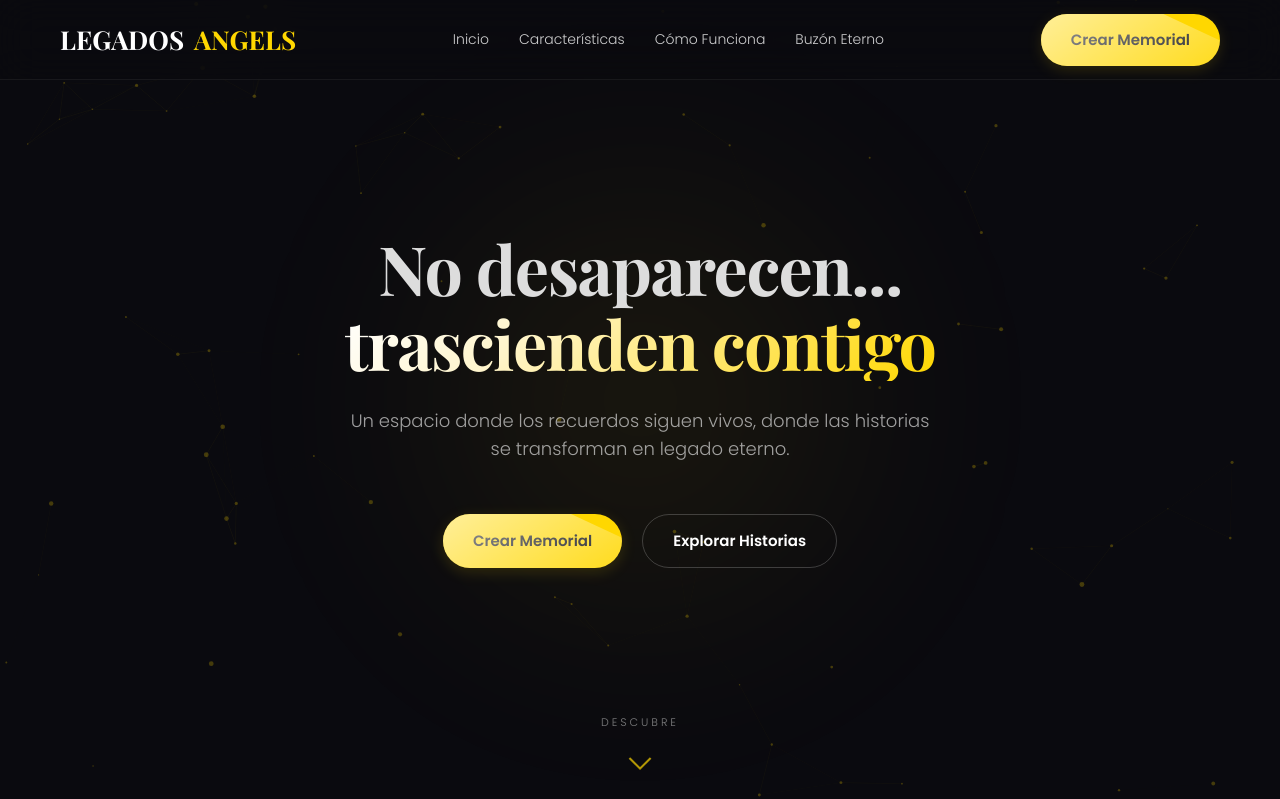
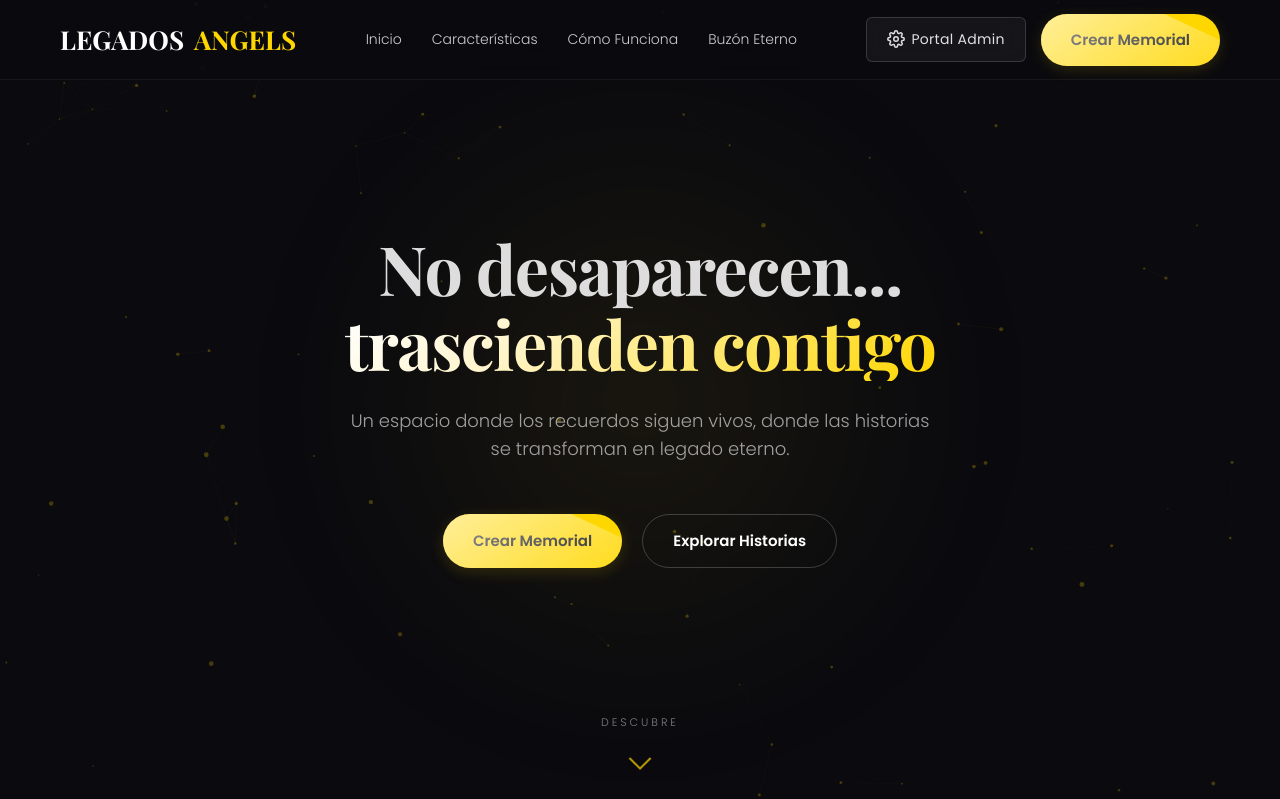
Before and after one commit to robinsongalvis/J-R-06-Legados, a FastAPI app: page / in a window 1280 px wide. Shown: the top 799 px of the page. Run offline with FastAPI, Linux system fonts and the light colour scheme.

Commit message:
Boton listo

```diff
--- a/templates/index.html
+++ b/templates/index.html
@@ -70,6 +70,19 @@
         .btn-secondary { background: transparent; color: #ffffff; border: 1px solid rgba(255, 255, 255, 0.2); }
         .btn-secondary:hover { background: rgba(255, 255, 255, 0.05); border-color: rgba(255, 255, 255, 0.4); transform: translateY(-2px); }
 
+    /* BOTÓN PORTAL ADMIN */
+.btn-erp-admin {
+    display: inline-flex; align-items: center; justify-content: center;
+    padding: 10px 20px; background-color: rgba(255, 255, 255, 0.05); color: #e0e0e0;
+    border: 1px solid rgba(255, 255, 255, 0.15); border-radius: 6px;
+    font-family: var(--font-body, 'Poppins', sans-serif); font-size: 14px; font-weight: 500;
+    text-decoration: none; letter-spacing: 0.3px; backdrop-filter: blur(10px);
+    -webkit-backdrop-filter: blur(10px); transition: all 0.3s cubic-bezier(0.165, 0.84, 0.44, 1); cursor: pointer;
+}
+.btn-erp-admin:hover { background-color: rgba(255, 255, 255, 0.1); color: #ffffff; border-color: rgba(255, 255, 255, 0.4); transform: translateY(-2px); box-shadow: 0 6px 15px rgba(0, 0, 0, 0.2); }
+.btn-erp-admin:active { transform: translateY(0); box-shadow: 0 2px 5px rgba(0, 0, 0, 0.2); }
+
+@media (max-width: 768px) { .btn-erp-admin { display: none !important; } }
         /* NAVEGACIÓN */
         header.main-nav {
             position: fixed; top: 0; width: 100%; height: 80px; background-color: var(--glass-bg);
@@ -316,7 +329,7 @@
 </head>
 <body>
 
-    <header class="main-nav" id="mainNav">
+<header class="main-nav" id="mainNav">
         <a href="#" class="logo"><span>LEGADOS</span> ANGELS</a>
         <ul class="nav-links">
             <li><a href="#inicio">Inicio</a></li>
@@ -324,7 +337,17 @@
             <li><a href="#como-funciona">Cómo Funciona</a></li>
             <li><a href="#buzon">Buzón Eterno</a></li>
         </ul>
-        <a href="#contacto" class="btn btn-gold">Crear Memorial</a>
+
+        <div style="display: flex; gap: 15px; align-items: center;">
+            <a href="/admin/" class="btn-erp-admin">
+                <svg width="18" height="18" viewBox="0 0 24 24" fill="none" stroke="currentColor" stroke-width="2" stroke-linecap="round" stroke-linejoin="round" style="margin-right: 6px;">
+                    <circle cx="12" cy="12" r="3"></circle>
+                    <path d="M19.4 15a1.65 1.65 0 0 0 .33 1.82l.06.06a2 2 0 0 1 0 2.83 2 2 0 0 1-2.83 0l-.06-.06a1.65 1.65 0 0 0-1.82-.33 1.65 1.65 0 0 0-1 1.51V21a2 2 0 0 1-2 2 2 2 0 0 1-2-2v-.09A1.65 1.65 0 0 0 9 19.4a1.65 1.65 0 0 0-1.82.33l-.06.06a2 2 0 0 1-2.83 0 2 2 0 0 1 0-2.83l.06-.06a1.65 1.65 0 0 0 .33-1.82 1.65 1.65 0 0 0-1.51-1H3a2 2 0 0 1-2-2 2 2 0 0 1 2-2h.09A1.65 1.65 0 0 0 4.6 9a1.65 1.65 0 0 0-.33-1.82l-.06-.06a2 2 0 0 1 0-2.83 2 2 0 0 1 2.83 0l.06.06a1.65 1.65 0 0 0 1.82.33H9a1.65 1.65 0 0 0 1-1.51V3a2 2 0 0 1 2-2 2 2 0 0 1 2 2v.09a1.65 1.65 0 0 0 1 1.51 1.65 1.65 0 0 0 1.82-.33l.06-.06a2 2 0 0 1 2.83 0 2 2 0 0 1 0 2.83l-.06.06a1.65 1.65 0 0 0-.33 1.82V9a1.65 1.65 0 0 0 1.51 1H21a2 2 0 0 1 2 2 2 2 0 0 1-2 2h-.09a1.65 1.65 0 0 0-1.51 1z"></path>
+                </svg>
+                Portal Admin
+            </a>
+            <a href="#contacto" class="btn btn-gold">Crear Memorial</a>
+        </div>
     </header>
 
     <section class="hero" id="inicio">
```
